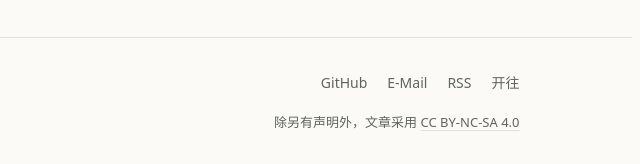
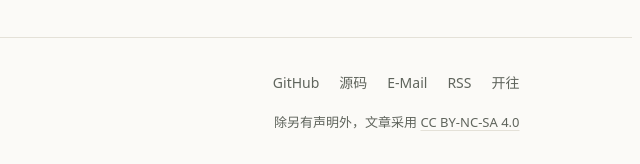
Before and after one commit to gytxtx/Blog, an Astro site: page / in a window 1280 px wide. Shown: the part 2647-2811 px from the top of the page, 633-1273 px from the left. Built offline with nearby package versions, Linux system fonts and the light colour scheme; Astro itself is replaced by a stand-in of ours; some packages are replaced by stand-ins of ours; a web font is replaced by a local one.

Commit message:
chore(repo): 补齐新仓库地址与源码入口
在项目说明与页脚中补充新仓库链接。

```diff
--- a/src/components/Footer.astro
+++ b/src/components/Footer.astro
@@ -8,6 +8,7 @@ const year = new Date().getFullYear();
       <p class="footer-copyright">Copyright © 2025-{year} KFACBT.</p>
       <nav class="footer-links" aria-label="页脚链接">
         <a href="https://github.com/gytxtx/" target="_blank" rel="noopener">GitHub</a>
+        <a href="https://github.com/gytxtx/Blog_Astro" target="_blank" rel="noopener">源码</a>
         <a href="mailto:gytxtx@outlook.com">E-Mail</a>
         <a href="/rss.xml">RSS</a>
         <a href="https://www.travellings.cn/go.html" target="_blank" rel="noopener">开往</a>
```
Also changed, not shown: README.md.
